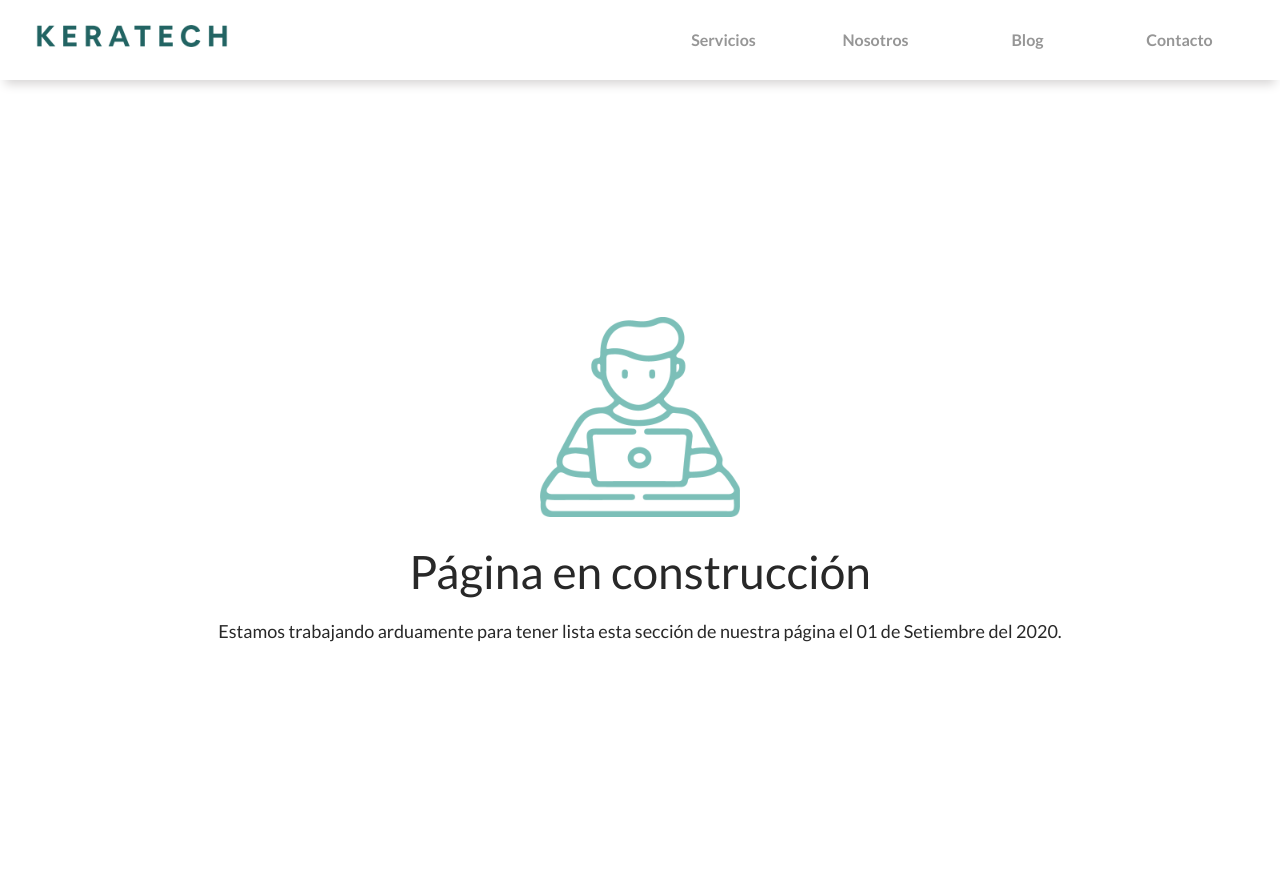
After one commit to kedeinroga/keratech, a Django app: template core/templates/core/working.html in a window 1280 px wide. The commit adds this page. Shown: the top 877 px of the page. Run offline with Django 3.2, Linux system fonts and the light colour scheme; the template is opened without the code that fills it, so the values that code supplies are empty; some libraries are stand-ins or nearby versions.

Commit message:
ver_06-08-20

```diff
--- a/blog/views.py
+++ b/blog/views.py
@@ -5,7 +5,8 @@ from .models import Post, Category
 
 def blog(request):
     posts = Post.objects.all()
-    return render(request, "blog/blog.html", {'posts':posts})
+    #return render(request, "blog/blog.html", {'posts':posts})
+    return render(request, "core/working.html")
 
 def category(request, category_id):
     category = get_object_or_404(Category, id=category_id)
--- a/core/static/core/css/estilos.css
+++ b/core/static/core/css/estilos.css
@@ -863,3 +961,34 @@ p {
 /** ----------- **/
 
 /*** ----------- ***/
+
+/*** Página Working ***/
+
+.seccion-working {
+    background-color: var(--blanco);
+    margin-top: 8rem;
+}
+
+.contenido-working {
+    height: 100vh;
+    display: flex;
+    flex-direction: column;
+    align-items: center;
+    justify-content: center;
+    padding: 8rem 0;
+}
+
+.imagen-working {
+    width: 20rem;
+    margin: 0 auto;
+}
+
+.texto-working {
+    text-align: center;
+}
+
+@media (min-width: 768px) {
+
+}
+
+/*** ----------- ***/
--- /dev/null
+++ b/core/static/core/js/preloader.js
@@ -0,0 +1,4 @@
+window.onload = function(){
+    $('#preloader').fadeOut();
+    $('body').removeClass('hidden');
+}
--- /dev/null
+++ b/core/templates/core/working.html
@@ -0,0 +1,83 @@
+{% load static %}
+
+<!DOCTYPE html>
+<html lang="en">
+<head>
+   <meta charset="UTF-8">
+   <meta name="viewport" content="width=device-width, initial-scale=1.0">
+   <meta http-equiv="X-UA-Compatible" content="ie=edge">
+   <title>Keratech</title>
+   <link href="https://fonts.googleapis.com/css?family=Lato:wght@300;400;500;600;700;900|Dancing+Script:400,700&display=swap" rel="stylesheet">
+   <link rel="stylesheet" href="{% static 'core/css/normalize.css' %}">
+   <link rel="stylesheet" href="{% static 'core/css/estilos.css' %}">
+   <link rel="icon" href="{% static 'core/img/favicon-16x16.png' %}">
+   <script src="https://kit.fontawesome.com/08c3f66ede.js" crossorigin="anonymous"></script>
+   <script type="text/javascript" src="{% static 'core/js/jquery-3.4.1.min.js' %}"></script>
+</head>
+
+<body class="hidden">
+   <div class="preloader" id="preloader">
+       <div class="lds-default">
+           <div></div>
+           <div></div>
+           <div></div>
+           <div></div>
+           <div></div>
+           <div></div>
+           <div></div>
+           <div></div>
+           <div></div>
+           <div></div>
+           <div></div>
+           <div></div>
+       </div>
+   </div>
+   <header class="seccion-header">
+       <div class="contenido-header">
+           <nav class="barra-header">
+               <input type="checkbox" id="check">
+               <a href="{% url 'contact' %}">
+                   <div class="logo-header">
+                       <img src="{% static 'core/img/logotipo.png' %}" alt="">
+                   </div>
+               </a>
+               <ul class="menu-header">
+                   <li><a href="#seccion-servicios">Servicios</a></li>
+                   <li><a href="#seccion-nosotros">Nosotros</a></li>
+                   <li><a href="#seccion-blog">Blog</a></li>
+                   <li><a href="#seccion-contacto">Contacto</a></li>
+               </ul>
+               <label for="check" class="icono-menu">
+                   <i class="fas fa-bars"></i>
+               </label>
+           </nav>
+       </div>
+   </header>
+   <section class="seccion-working">
+       <div class="contenido-working">
+           <div class="imagen-working">
+               <img src="{% static 'core/icons/i-working.png' %}" alt="">
+           </div>
+           <div class="texto-working">
+               <h1>Página en construcción</h1>
+               <p>Estamos trabajando arduamente para tener lista esta sección de nuestra página el 01 de Setiembre del 2020.</p>
+           </div>
+       </div>
+   </section>
+   <footer class="seccion-footer">
+       <div class="contenido-footer">
+           <div class="texto-footer">
+               <p>© 2020 Todos los derechos reservados. Desarrollado por <span>Keratech</span></p>
+           </div>
+           <div class="redes-footer">
+               <a href="https://www.facebook.com/keratechperu/"><i class="fab fa-facebook-f"></i></a>
+               <a href="https://www.youtube.com/channel/UCaxMOOtKsQgPjxNWyLAW8Yg"><i class="fab fa-youtube"></i></a>
+               <a href="https://github.com/keratech?tab=repositories"><i class="fab fa-github"></i></a>
+           </div>
+       </div>
+   </footer>
+   <script src="{% static 'core/js/slider.js' %}"></script>
+   <script src="{% static 'core/js/preloader.js' %}"></script>
+</body>
+
+</html>
```
Also changed, not shown: other parts of core/static/core/css/estilos.css (+99 -1 lines), contact/templates/contact/contact.html (+35 -26 lines), core/static/core/icons/i-working.png (added), core/static/core/img/imagen-blog-1.png (added), core/static/core/img/imagen-blog-2.png (added), core/static/core/img/imagen-blog.jpg (deleted), 1 other file.
